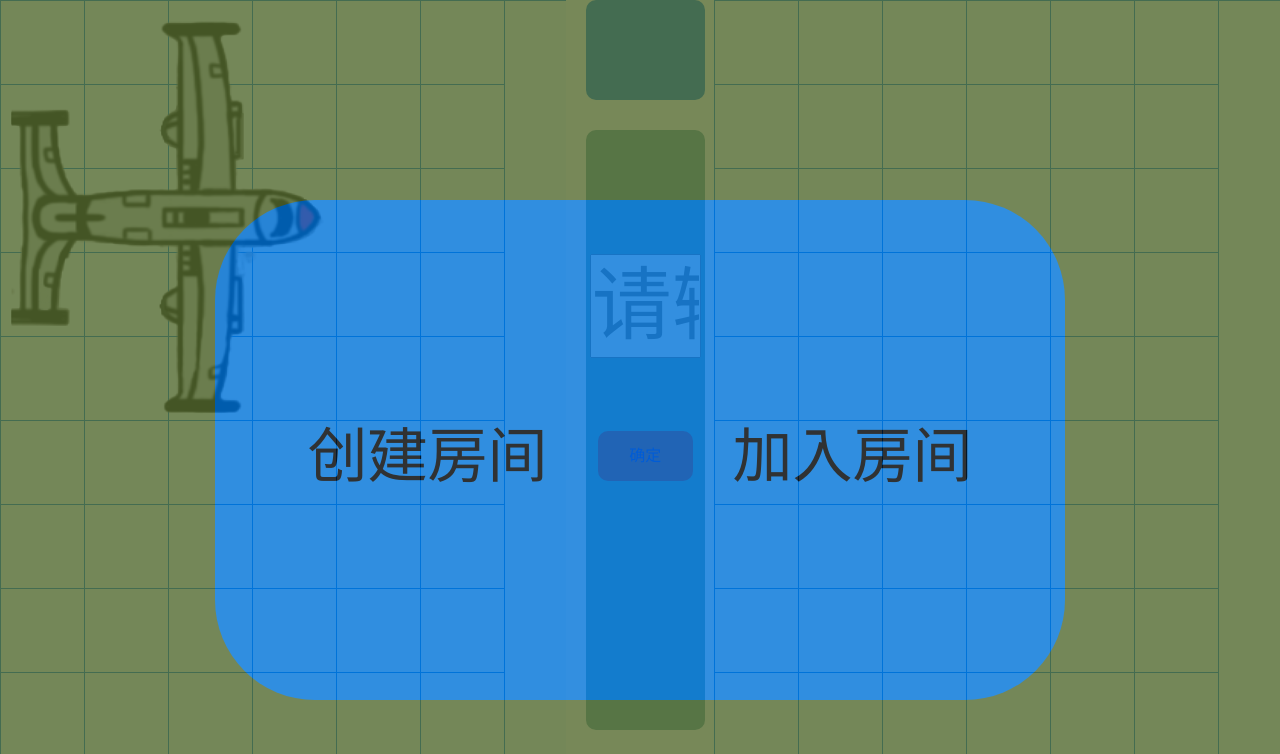
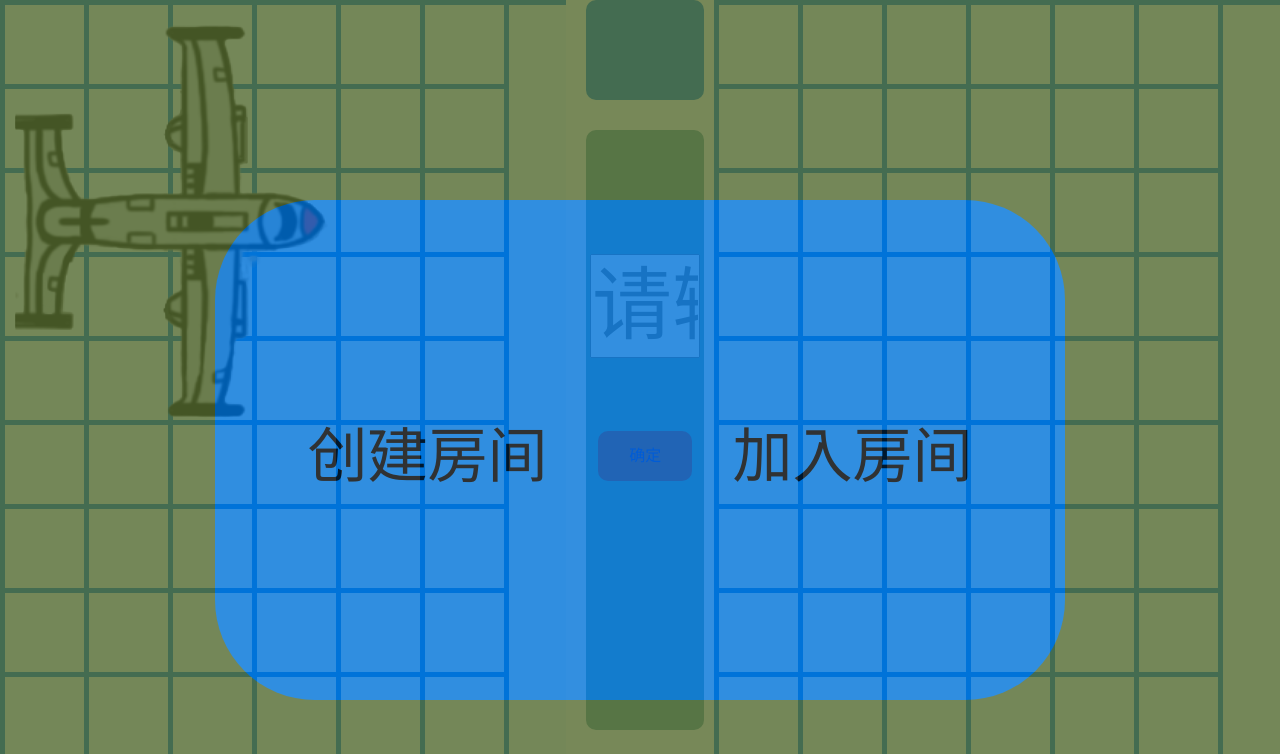
Before and after one commit to li6in9muyou/bomb-airfield-game, a plain HTML site: page UserInterface/WebHtmlView/index.html in a window 1280 px wide. Shown: the top 754 px of the page. Drawn offline with Linux system fonts and the light colour scheme.

Commit message:
加粗飞机方格的边框

```diff
--- a/UserInterface/WebHtmlView/css/index.css
+++ b/UserInterface/WebHtmlView/css/index.css
@@ -13,8 +13,8 @@ ul li {
   box-sizing: border-box;
   width: 84px;
   height: 84px;
-  border-right: 1px solid #0074d9;
-  border-bottom: 1px solid #0074d9;
+  border-right: 5px solid #0074d9;
+  border-bottom: 5px solid #0074d9;
 }
 div.container {
   display: flex;
@@ -26,8 +26,8 @@ div.enemy {
   position: relative;
   width: 840px;
   height: 840px;
-  border-top: 1px solid #0074d9;
-  border-left: 1px solid #0074d9;
+  border-top: 5px solid #0074d9;
+  border-left: 5px solid #0074d9;
   background-color: aliceblue;
 }
 div.controller {
```
